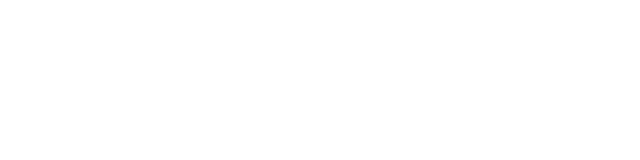
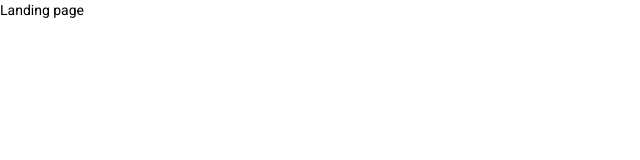
Before and after one commit to abdullahi-mohammed/kwasu-medics, a React (Vite) app: page / in a window 1280 px wide. Before the commit this address had no page. Shown: the top 160 px of the page, without its empty margins (0-640 px from the left). Built offline with nearby package versions, Linux system fonts and the light colour scheme.

Commit message:
added home page

```diff
--- a/src/App.jsx
+++ b/src/App.jsx
@@ -1,5 +1,6 @@
 import { BrowserRouter, Route, Routes } from 'react-router-dom'
 import Login from './pages/login/Login'
+import Home from './pages/home/Home'
 
 function App() {
 
@@ -7,6 +8,7 @@
     <>
       <BrowserRouter>
         <Routes>
+          <Route path={"/"} exact element={<Home />} />
           <Route path={"/login"} exact element={<Login />} />
         </Routes>
       </BrowserRouter>
--- /dev/null
+++ b/src/pages/home/Home.jsx
@@ -0,0 +1,11 @@
+import React from 'react'
+
+const Home = () => {
+    return (
+        <div>
+            Landing page
+        </div>
+    )
+}
+
+export default Home
```
